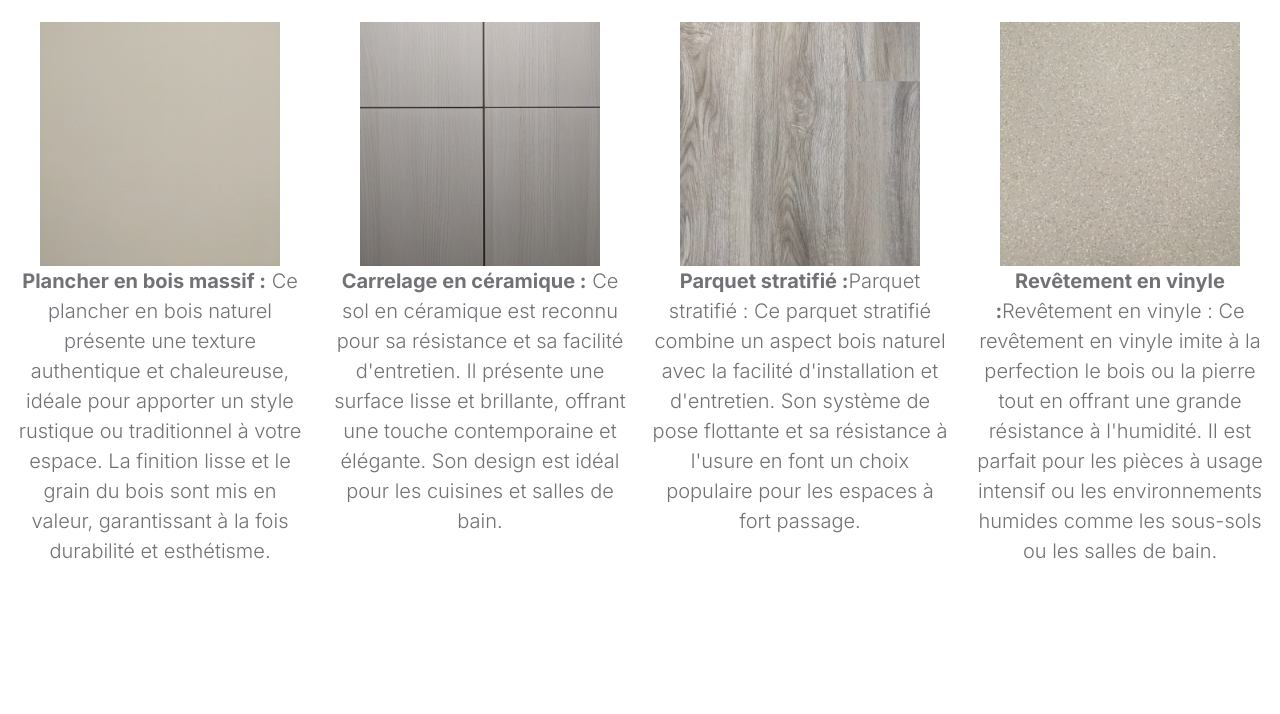
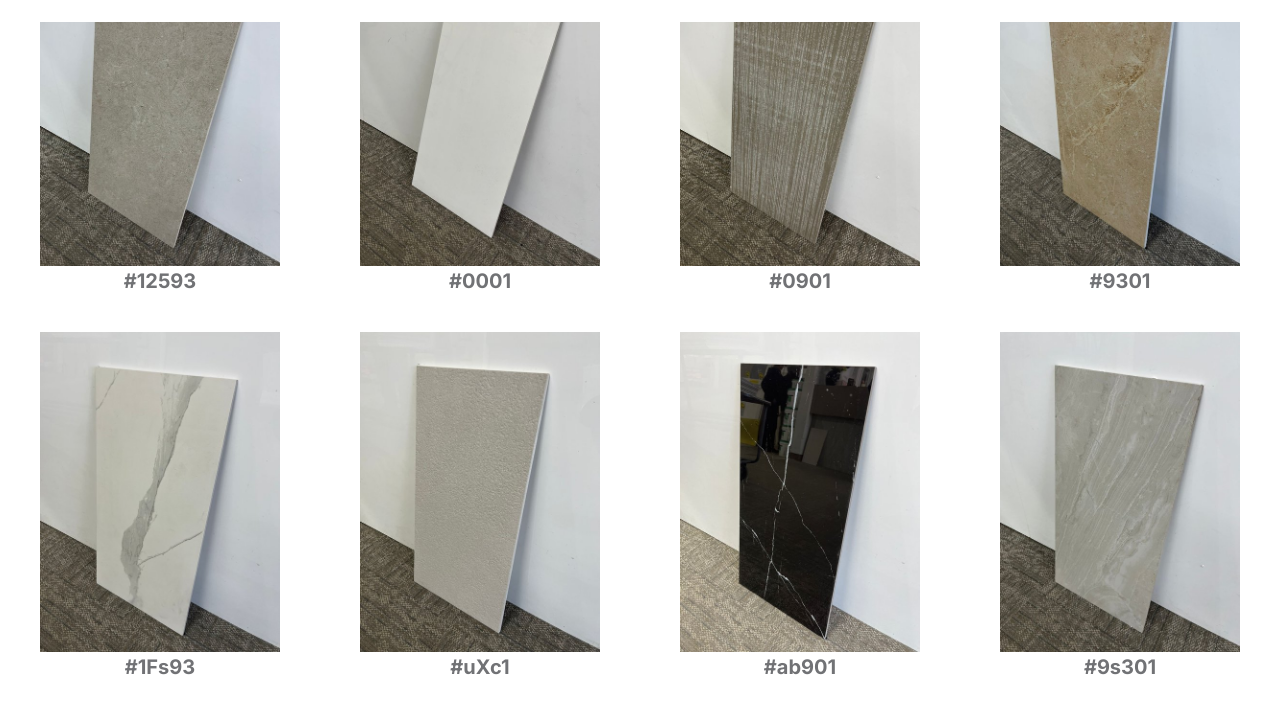
Before and after one commit to DevelopsMadagascar353/ArSky, a plain HTML site: page echant.html in a window 1280 px wide. Shown: the part 64-778 px from the top of the page. Drawn offline with Linux system fonts and the light colour scheme.

Commit message:
Add files via upload

```diff
--- a/echant.html
+++ b/echant.html
@@ -88,21 +88,41 @@ https://www.tooplate.com/view/2127-little-fashion
 
         <div class="echatillon">
             <div class="ligne1">
-                <img src="Nouveau dossier/1.jpg" alt="">
-                <p> <span>Plancher en bois massif :</span> Ce plancher en bois naturel présente une texture authentique et chaleureuse, idéale pour apporter un style rustique ou traditionnel à votre espace. La finition lisse et le grain du bois sont mis en valeur, garantissant à la fois durabilité et esthétisme.</p>
+                <img src="Nouveau dossier/carreau/12 - 24/3TMD2690.jpeg" alt="">
+                <p> <span>#12593</span> </p>
             </div>
             <div class="ligne1">
-                <img src="Nouveau dossier/2.jpg" alt="">
-                <p> <span>Carrelage en céramique :</span> Ce sol en céramique est reconnu pour sa résistance et sa facilité d'entretien. Il présente une surface lisse et brillante, offrant une touche contemporaine et élégante. Son design est idéal pour les cuisines et salles de bain.</p>
+                <img src="Nouveau dossier/carreau/12 - 24/69-871.jpeg" alt="">
+                <p> <span>#0001</span> </p>
             </div>
             <div class="ligne1">
-                <img src="Nouveau dossier/3.jpg" alt="">
-                <p> <span>Parquet stratifié :</span>Parquet stratifié : Ce parquet stratifié combine un aspect bois naturel avec la facilité d'installation et d'entretien. Son système de pose flottante et sa résistance à l'usure en font un choix populaire pour les espaces à fort passage.</p>
+                <img src="Nouveau dossier/carreau/12 - 24/B6633012.jpeg" alt="">
+                <p> <span>#0901</span> </p>
             </div>
             <div class="ligne1">
-                <img src="Nouveau dossier/4.jpg" alt="">
-                <p> <span>Revêtement en vinyle :</span>Revêtement en vinyle : Ce revêtement en vinyle imite à la perfection le bois ou la pierre tout en offrant une grande résistance à l'humidité. Il est parfait pour les pièces à usage intensif ou les environnements humides comme les sous-sols ou les salles de bain.</p>
+                <img src="Nouveau dossier/carreau/12 - 24/CORTINA BEIGE.jpeg" alt="">
+                <p> <span>#9301</span> </p>
             </div>
+        </div>
+        <div class="echatillon">
+            <div class="ligne1">
+                <img src="Nouveau dossier/carreau/12 - 24/DSL0620.jpeg" alt="">
+                <p> <span>#1Fs93</span> </p>
+            </div>
+            <div class="ligne1">
+                <img src="Nouveau dossier/carreau/12 - 24/ECO STONE BIANCO.jpeg" alt="">
+                <p> <span>#uXc1</span> </p>
+            </div>
+            <div class="ligne1">
+                <img src="Nouveau dossier/carreau/12 - 24/GANI MARBLE.jpeg" alt="">
+                <p> <span>#ab901</span> </p>
+            </div>
+            <div class="ligne1">
+                <img src="Nouveau dossier/carreau/12 - 24/HF631505.jpeg" alt="">
+                <p> <span>#9s301</span> </p>
+            </div>
+        </div>
+
 
         <style>
             .echatillon {
@@ -126,7 +146,7 @@ https://www.tooplate.com/view/2127-little-fashion
             }
 
             .ligne1 img:hover{
-                    width: 100%;
+                border: rgb(68, 184, 202);
             }
             span{
                 font-weight: bold;
@@ -139,7 +159,6 @@ https://www.tooplate.com/view/2127-little-fashion
                 }
             }
         </style>
-        </div>
 
 
 
```
Lines whose indentation alone changed are shown as unchanged.
